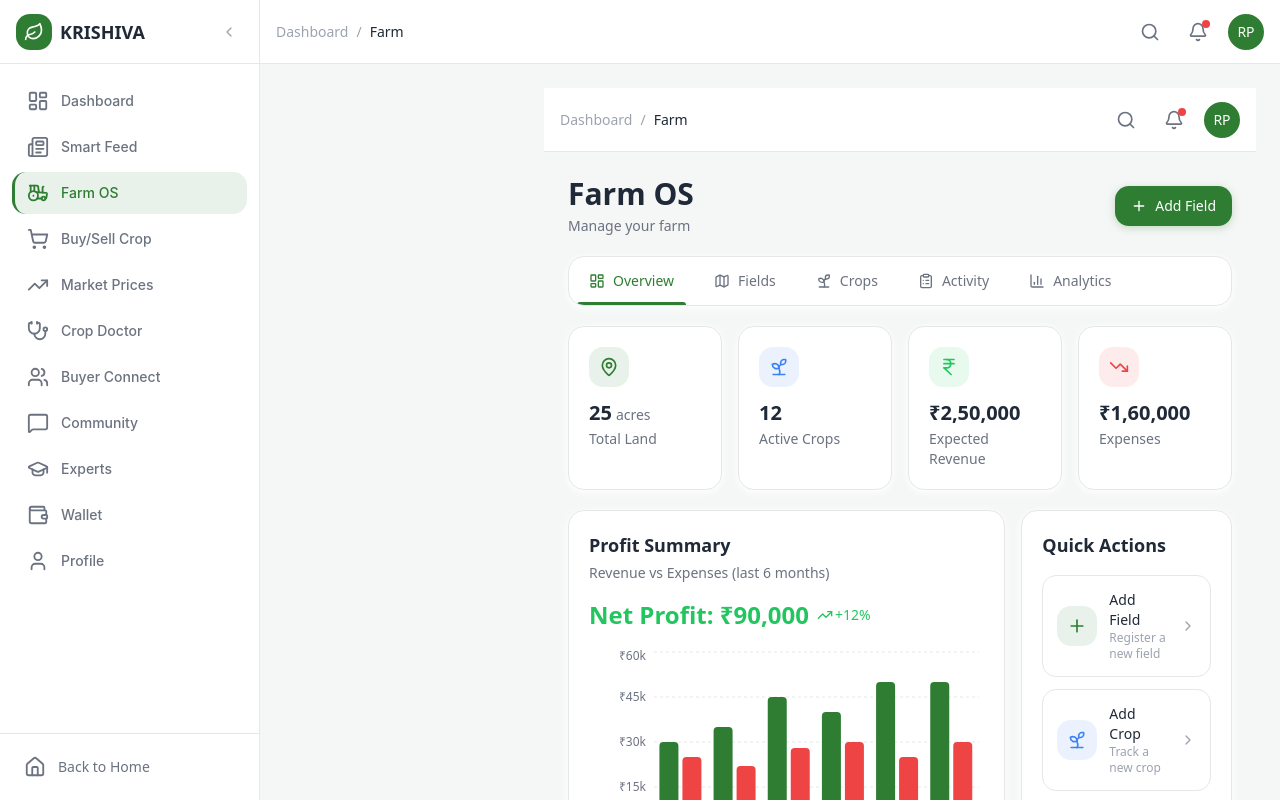
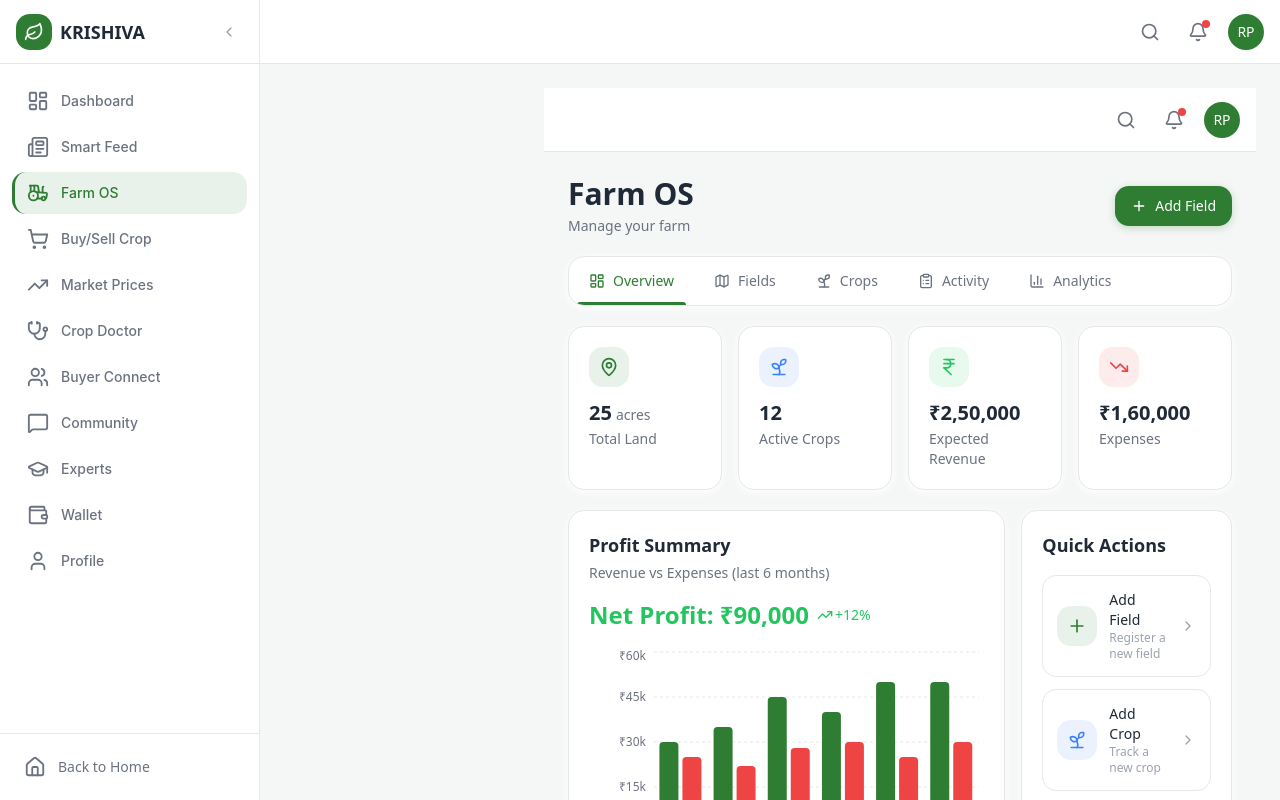
Before and after one commit to srikaraangan-del/krishiva-web, a React (Vite) app: page /#/dashboard/farm in a window 1280 px wide. Shown: the top 800 px of the page. Built offline with nearby package versions, Linux system fonts and the light colour scheme.

Commit message:
remove Dashboard breadcrumb from header

```diff
--- a/src/components/DashboardLayout.tsx
+++ b/src/components/DashboardLayout.tsx
@@ -188,18 +188,6 @@ export default function DashboardLayout({ children }: { children: React.ReactNod
             <Menu className="w-5 h-5 text-text-secondary" />
           </button>
 
-          <div className="flex items-center gap-2 text-sm text-text-muted">
-            <span>Dashboard</span>
-            {location.pathname !== '/dashboard' && (
-              <>
-                <span>/</span>
-                <span className="text-text-primary font-medium capitalize">
-                  {location.pathname.split('/').pop()?.replace('-', ' ')}
-                </span>
-              </>
-            )}
-          </div>
-
           <div className="ml-auto flex items-center gap-3">
             <button className="p-2 rounded-xl hover:bg-bg-primary transition-colors relative">
               <Search className="w-5 h-5 text-text-secondary" />
```
